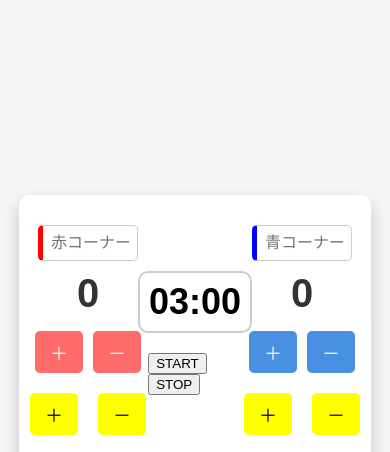
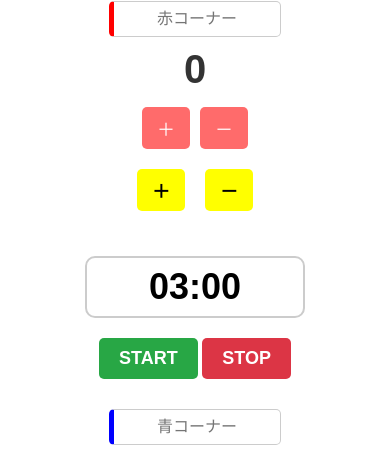
Before and after one commit to wanywanye/robo-one-referee-tool, a plain HTML site: page index.html in a window 390 px wide. Shown: the top 452 px of the page. Drawn offline with Linux system fonts and the light colour scheme.

Commit message:
Update style.css
フレキシブルデザイン

```diff
--- a/style.css
+++ b/style.css
@@ -16,12 +16,13 @@ body {
     display: flex;
     justify-content: space-between;
     align-items: center;
-    width: 80%;
+    width: 90%;
     max-width: 1200px;
     padding: 20px;
     background-color: white;
     border-radius: 10px;
     box-shadow: 0 8px 16px rgba(0, 0, 0, 0.2);
+    box-sizing: border-box;
 }
 
 /* コーナー設定 */
@@ -30,12 +31,13 @@ body {
     flex-direction: column;
     align-items: center;
     gap: 10px;
-    width: 25%;
+    flex: 1;
+    max-width: 300px;
 }
 
 .red-corner, .blue-corner {
+    padding: 10px;
     border-radius: 5px;
-    padding: 10px;
 }
 
 .player-input {
@@ -93,6 +95,7 @@ body {
 .yellow-card-button {
     background-color: yellow;
     color: black;
+    font-weight: bold;
 }
 
 .red-button:hover {
@@ -105,6 +108,40 @@ body {
 
 .yellow-card-button:hover {
     background-color: #ffeb3b;
+}
+
+/* スタートボタン */
+.start-button {
+    background-color: #28a745; /* 緑色 */
+    color: white; /* 白い文字 */
+    font-size: 18px;
+    font-weight: bold;
+    padding: 10px 20px;
+    border: none;
+    border-radius: 5px;
+    cursor: pointer;
+    transition: background-color 0.3s;
+}
+
+.start-button:hover {
+    background-color: #218838; /* ホバー時の濃い緑 */
+}
+
+/* ストップボタン */
+.stop-button {
+    background-color: #dc3545; /* 赤色 */
+    color: white; /* 白い文字 */
+    font-size: 18px;
+    font-weight: bold;
+    padding: 10px 20px;
+    border: none;
+    border-radius: 5px;
+    cursor: pointer;
+    transition: background-color 0.3s;
+}
+
+.stop-button:hover {
+    background-color: #c82333; /* ホバー時の濃い赤 */
 }
 
 /* イエローカード */
@@ -130,6 +167,7 @@ body {
     align-items: center;
     gap: 10px;
     width: 30%;
+    max-width: 300px;
 }
 
 .timer-input {
@@ -201,3 +239,41 @@ body {
 .reset-button:hover {
     background-color: #333;
 }
+
+/* デバイスサイズに応じたレイアウト変更 */
+@media screen and (max-width: 768px) {
+    .container {
+        flex-direction: column;
+        align-items: center;
+        width: 100%;
+        padding: 10px;
+    }
+
+    .corner, .timer-section {
+        width: 100%;
+        max-width: 400px;
+        margin-bottom: 20px;
+    }
+
+    .timer-section {
+        margin-top: 10px;
+    }
+}
+
+@media screen and (orientation: landscape) and (max-width: 1024px) {
+    .container {
+        flex-direction: row;
+        justify-content: space-between;
+    }
+
+    .corner {
+        flex: 1;
+        margin: 0 10px;
+        max-width: 250px;
+    }
+
+    .timer-section {
+        width: 40%;
+        max-width: 300px;
+    }
+}
```
